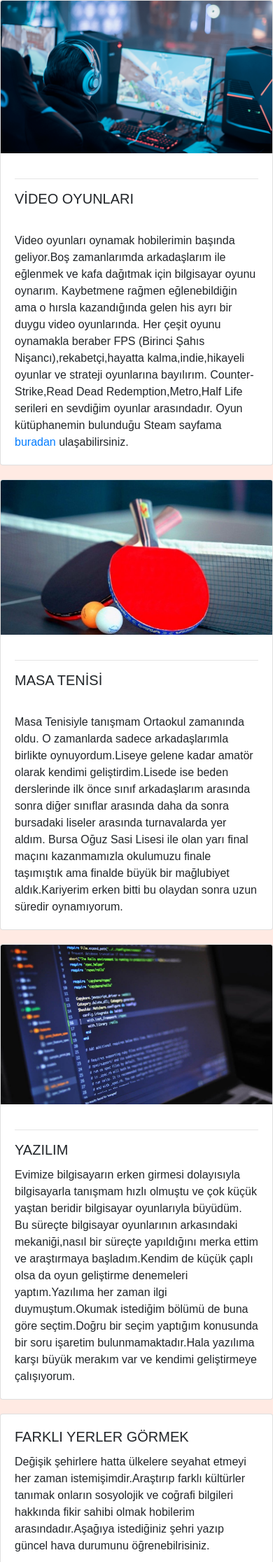
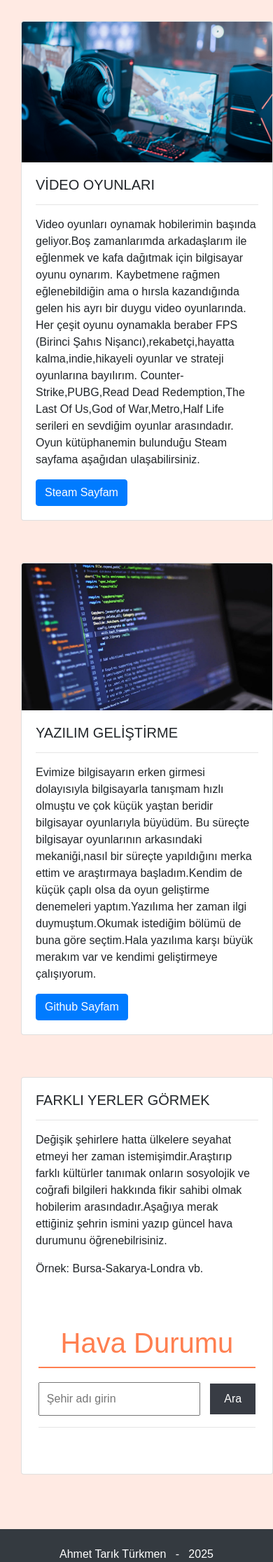
Before and after one commit to ahmettarikturkmen/web-site, a PHP site: page /ilgialanlarim.html in a window 390 px wide. Shown: the part 62-2294 px from the top of the page at 70% size. Run offline with PHP 8.4, Linux system fonts and the light colour scheme; some libraries are stand-ins or nearby versions.

Commit message:
Add files via upload

```diff
--- a/iletisim.html
+++ b/iletisim.html
@@ -48,11 +48,11 @@
         </nav>
     </header>
 
-    <section id="iletisim" class="py-5">
+    <section id="iletisim" class="py-5" >
         <div class="container">
             <h2 class="mb-4">İletişim</h2>
             <div class="row">
-                <div class="col-lg-6">
+                <div class="col-lg-6" >
 
                     <div id="app">
                         <form id="contactForm" method="post" action="iletisim_Form.php">
@@ -111,7 +111,7 @@
 
     <footer class="bg-dark text-white py-4">
         <div class="container text-center">
-            <p>Web Teknolojileri &nbsp; -  &nbsp;&nbsp; Ahmet Tarık Türkmen &nbsp; -  &nbsp;&nbsp; 2024</p>
+            <p> Ahmet Tarık Türkmen &nbsp; - &nbsp; 2025</p>
             <p>
                 <a href="https://github.com/ahmettarikturkmen" class="Link"><i class="fa-brands fa-github">&nbsp;</i>Github</a>&nbsp;
                 <a href="https://www.linkedin.com/in/ahmet-tar%C4%B1k-8a798b308/" class="Link"><i class="fa-brands fa-linkedin">&nbsp;</i>Linkedin</a>
--- a/ilgialanlarim.html
+++ b/ilgialanlarim.html
@@ -48,65 +48,51 @@
         </nav>
     </header>
 
-    <div class="row row-cols-1 row-cols-md-2 g-4">
-        <div class="col" id="col-ia">
-            <div class="card" id="card-ia">
-                <img src="img/video_oyun.png" class="card-img-top" alt="...">
-                <div class="card-body" id="cardbody-ia">
+    <div class="container_ilgialanlarim">
+        <div class="row">
+            <div class="col-sm">
+            <div class="card">
+            <img src="img/video_oyun.png" class="card-img-top" alt="...">
+                <div class="card-body">
+            <h5 class="card-title">VİDEO OYUNLARI</h5>
                     <hr>
-                    <h5 class="card-title">VİDEO OYUNLARI</h5>
-                    <br>
-                    <p class="card-text">
-                        Video oyunları oynamak hobilerimin başında geliyor.Boş zamanlarımda arkadaşlarım ile eğlenmek ve kafa dağıtmak için bilgisayar oyunu oynarım.
+            <p class="card-text">Video oyunları oynamak hobilerimin başında geliyor.Boş zamanlarımda arkadaşlarım ile eğlenmek ve kafa dağıtmak için bilgisayar oyunu oynarım.
                         Kaybetmene rağmen eğlenebildiğin ama o hırsla kazandığında gelen his ayrı bir duygu video oyunlarında.
                         Her çeşit oyunu oynamakla beraber FPS (Birinci Şahıs Nişancı),rekabetçi,hayatta kalma,indie,hikayeli oyunlar ve strateji oyunlarına bayılırım.
-                        Counter-Strike,Read Dead Redemption,Metro,Half Life serileri en sevdiğim oyunlar arasındadır. Oyun kütüphanemin bulunduğu Steam sayfama
-                        <a href="https://steamcommunity.com/profiles/76561198810190704/" target="_blank">buradan</a> ulaşabilirsiniz.
+                        Counter-Strike,PUBG,Read Dead Redemption,The Last Of Us,God of War,Metro,Half Life serileri en sevdiğim oyunlar arasındadır. Oyun kütüphanemin bulunduğu Steam sayfama aşağıdan ulaşabilirsiniz.</p>
+            <a href="https://steamcommunity.com/profiles/76561198810190704/" class="btn btn-primary" target="_blank">Steam Sayfam</a>
+
+            </div>
+                </div>
+                </div>
+                <div class="col-sm">
+                <div class="card">
+                    <img src="img/yazılım.jpg" class="card-img-top" alt="...">
+                    <div class="card-body">
+                    <h5 class="card-title">YAZILIM GELİŞTİRME</h5>
+                    <hr>
+                    <p class="card-text">Evimize bilgisayarın erken girmesi dolayısıyla bilgisayarla tanışmam hızlı olmuştu ve çok küçük yaştan beridir bilgisayar oyunlarıyla büyüdüm.
+                        Bu süreçte bilgisayar oyunlarının arkasındaki mekaniği,nasıl bir süreçte yapıldığını merka ettim ve araştırmaya başladım.Kendim de küçük çaplı
+                        olsa da oyun geliştirme denemeleri yaptım.Yazılıma her zaman ilgi duymuştum.Okumak istediğim bölümü de buna göre seçtim.Hala yazılıma karşı büyük merakım var ve kendimi geliştirmeye çalışıyorum.</p>
+                    <a href="https://github.com/ahmettarikturkmen" class="btn btn-primary" target="_blank">Github Sayfam</a>
+
+                </div>
+                </div>
+            </div>
+        </div>
+    </div>
 
 
 
-                    </p>
-                </div>
-            </div>
-        </div>
-        <div class="col" id="col-ia">
-            <div class="card" id="card-ia">
-                <img src="img/masa_tenisi.jpg" class="card-img-top" alt="...">
-                <div class="card-body" id="cardbody-ia">
-                    <hr>
-                    <h5 class="card-title">MASA TENİSİ</h5>
-                    <br>
-                    <p class="card-text">
-                       Masa Tenisiyle tanışmam Ortaokul zamanında oldu. O zamanlarda sadece arkadaşlarımla birlikte oynuyordum.Liseye gelene kadar amatör olarak kendimi
-                       geliştirdim.Lisede ise beden derslerinde ilk önce sınıf arkadaşlarım arasında sonra diğer sınıflar arasında daha da sonra bursadaki liseler
-                       arasında turnavalarda yer aldım. Bursa Oğuz Sasi Lisesi ile olan yarı final maçını kazanmamızla okulumuzu finale taşımıştık ama finalde büyük bir
-                       mağlubiyet aldık.Kariyerim erken bitti bu olaydan sonra uzun süredir oynamıyorum.
-                    </p>
-                </div>
-            </div>
-        </div>
-        <div class="col" id="col-ia">
-            <div class="card" id="card-ia">
-                <img src="img/yazılım.jpg" class="card-img-top" alt="...">
-                <div class="card-body" id="cardbody-ia">
-                    <hr>
-                    <h5 class="card-title">YAZILIM</h5>
-                    <p class="card-text">
-                        Evimize bilgisayarın erken girmesi dolayısıyla bilgisayarla tanışmam hızlı olmuştu ve çok küçük yaştan beridir bilgisayar oyunlarıyla büyüdüm.
-                        Bu süreçte bilgisayar oyunlarının arkasındaki mekaniği,nasıl bir süreçte yapıldığını merka ettim ve araştırmaya başladım.Kendim de küçük çaplı
-                        olsa da oyun geliştirme denemeleri yaptım.Yazılıma her zaman ilgi duymuştum.Okumak istediğim bölümü de buna göre seçtim.Doğru bir seçim yaptığım
-                        konusunda bir soru işaretim bulunmamaktadır.Hala yazılıma karşı büyük merakım var ve kendimi geliştirmeye çalışıyorum.
-                    </p>
-                </div>
-            </div>
-        </div>
+    <div class="row row-cols-1 row-cols-md-2 g-4">
+
         <div class="col" id="col-ia">
             <div class="card" id="card-ia">
                 <div class="card-body" id="cardbody-ia">
-                    <h5 class="card-title">FARKLI YERLER GÖRMEK</h5>
+                    <h5 class="card-title">FARKLI YERLER GÖRMEK</h5><hr>
                     <p class="card-text">
                         Değişik şehirlere hatta ülkelere seyahat etmeyi her zaman istemişimdir.Araştırıp farklı kültürler tanımak onların sosyolojik ve coğrafi
-                        bilgileri hakkında fikir sahibi olmak hobilerim arasındadır.Aşağıya istediğiniz şehri yazıp güncel hava durumunu öğrenebilrisiniz.
+                        bilgileri hakkında fikir sahibi olmak hobilerim arasındadır.Aşağıya merak ettiğiniz şehrin ismini yazıp güncel hava durumunu öğrenebilrisiniz.
                     </p>
                     <p class="card-text">
                         Örnek: Bursa-Sakarya-Londra vb.
@@ -116,6 +102,7 @@
                     <h1>Hava Durumu</h1>
                     <input type="text" id="cityInput" placeholder="Şehir adı girin">
                     <button id="searchBtn">Ara</button>
+                    <hr>
                     <div id="weather-info"></div>
                   </div>
 
@@ -128,7 +115,7 @@
 
     <footer class="bg-dark text-white py-4">
         <div class="container text-center">
-            <p>Web Teknolojileri &nbsp; -  &nbsp;&nbsp; Ahmet Tarık Türkmen &nbsp; -  &nbsp;&nbsp; 2024</p>
+            <p> Ahmet Tarık Türkmen &nbsp; - &nbsp; 2025</p>
             <p>
                 <a href="https://github.com/ahmettarikturkmen" class="Link"><i class="fa-brands fa-github">&nbsp;</i>Github</a>&nbsp;
                 <a href="https://www.linkedin.com/in/ahmet-tar%C4%B1k-8a798b308/" class="Link"><i class="fa-brands fa-linkedin">&nbsp;</i>Linkedin</a>
--- a/login.html
+++ b/login.html
@@ -72,7 +72,7 @@
 
     <footer class="bg-dark text-white py-4">
         <div class="container text-center">
-            <p>Web Teknolojileri &nbsp; -  &nbsp;&nbsp; Ahmet Tarık Türkmen &nbsp; -  &nbsp;&nbsp; 2024</p>
+            <p> Ahmet Tarık Türkmen &nbsp; - &nbsp; 2025</p>
             <p>
                 <a href="https://github.com/ahmettarikturkmen" class="Link"><i class="fa-brands fa-github">&nbsp;</i>Github</a>&nbsp;
                 <a href="https://www.linkedin.com/in/ahmet-tar%C4%B1k-8a798b308/" class="Link"><i class="fa-brands fa-linkedin">&nbsp;</i>Linkedin</a>
--- a/mirasimiz.html
+++ b/mirasimiz.html
@@ -271,7 +271,7 @@
     <!--Footer-->
     <footer class="bg-dark text-white py-4">
         <div class="container text-center">
-            <p>Web Teknolojileri &nbsp; -  &nbsp;&nbsp; Ahmet Tarık Türkmen &nbsp; -  &nbsp;&nbsp; 2024</p>
+            <p> Ahmet Tarık Türkmen &nbsp; - &nbsp; 2025</p>
             <p>
                 <a href="https://github.com/ahmettarikturkmen" class="Link"><i class="fa-brands fa-github">&nbsp;</i>Github</a>&nbsp;
                 <a href="https://www.linkedin.com/in/ahmet-tar%C4%B1k-8a798b308/" class="Link"><i class="fa-brands fa-linkedin">&nbsp;</i>Linkedin</a>
--- a/style.css
+++ b/style.css
@@ -271,14 +271,13 @@ h1 {
     position: relative;
     width: 100%;
     display: grid;
-    grid-template-columns: 150px 1fr;
+    grid-template-columns: 300px 1fr;
     justify-content: left;
     align-items: center;
 }
 
 .yetenekler .box h4 {
     text-align: left;
-    text-transform: uppercase;
     color: #081921;
     font-weight: 600;
 }
@@ -400,7 +399,9 @@ h1 {
 }
 
 .card {
-    margin-bottom: 20px;
+     margin-left: 30px;
+     margin-bottom: 30px;
+     margin-top: 30px;
 }
 @media (max-width: 767px) {
     .col {
--- a/takimim.html
+++ b/takimim.html
@@ -149,7 +149,7 @@
 
     <footer class="bg-dark text-white py-4">
         <div class="container text-center">
-            <p>Web Teknolojileri &nbsp; -  &nbsp;&nbsp; Ahmet Tarık Türkmen &nbsp; -  &nbsp;&nbsp; 2024</p>
+            <p> Ahmet Tarık Türkmen &nbsp; - &nbsp; 2025</p>
             <p>
                 <a href="https://github.com/ahmettarikturkmen" class="Link"><i class="fa-brands fa-github">&nbsp;</i>Github</a>&nbsp;
                 <a href="https://www.linkedin.com/in/ahmet-tar%C4%B1k-8a798b308/" class="Link"><i class="fa-brands fa-linkedin">&nbsp;</i>Linkedin</a>
```
Also changed, not shown: index.html (+5 -4 lines), ozgecmis.html (+8 -8 lines), script.js (line endings or trailing spaces).
